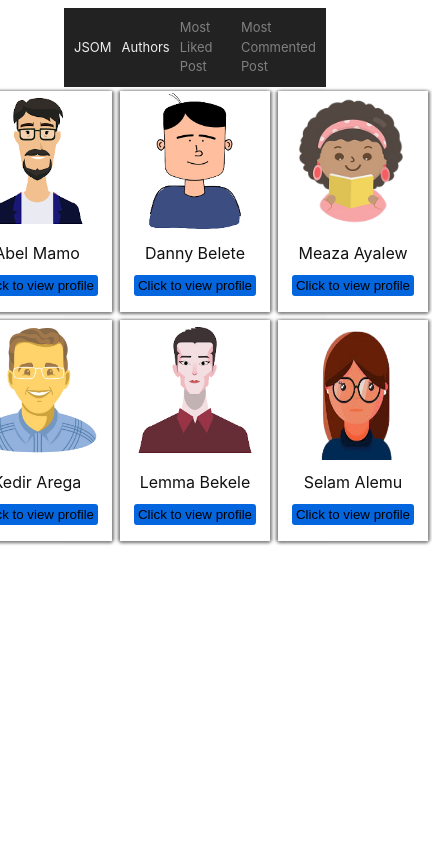
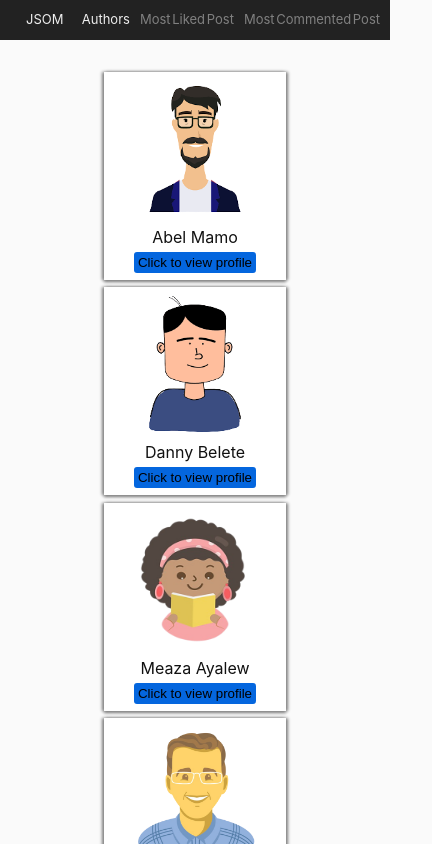
Before and after one commit to SolomonMuhyeY/ReactUserProfileNavigator1.0, a React (Vite) app: page / in a window 390 px wide. Shown: the top 844 px of the page, 432 px wide, since content can reach past the window. Built offline with nearby package versions, Linux system fonts and the light colour scheme.

Commit message:
responsiveness

```diff
--- a/src/App.css
+++ b/src/App.css
@@ -1,7 +1,6 @@
 .App {
-  width: 70%;
-  margin: 0 auto;
-  background-color: rgba(250, 250, 250, 0.589);
+  width: 100%;
+  margin: 0;
 }
 .client-list {
   display: flex;
--- a/src/App.jsx
+++ b/src/App.jsx
@@ -5,7 +5,7 @@ import { clinet } from "./components/UserInfo";
 const listOfClients = clinet.map((cl) => {
   // console.log(cl);
   return (
-    <div>
+    <div key={cl.index}>
       <User key={cl.index} client={cl} />
     </div>
   );
--- a/src/index.css
+++ b/src/index.css
@@ -4,15 +4,11 @@
   font-weight: 400;
 
   color-scheme: light dark;
-  background-color: rgba(255, 255, 255, 1);
+  background-color: rgba(250, 250, 250, 0.95);
   color: #111;
-
-  font-synthesis: none;
-  text-rendering: optimizeLegibility;
-  -webkit-font-smoothing: antialiased;
-  -moz-osx-font-smoothing: grayscale;
-  -webkit-text-size-adjust: 100%;
 }
 * {
   box-sizing: border-box;
+  margin: 0;
+  padding: 0;
 }
--- a/src/styles/styles.css
+++ b/src/styles/styles.css
@@ -8,11 +8,11 @@
   list-style: none;
   margin: 0;
   padding: 10px;
-  font-size: small;
 }
 
 ul li.left {
   margin-right: auto;
+  margin-left: 1rem;
 }
 
 .nav-bar ul li.gray {
@@ -26,12 +26,11 @@ ul li.left {
 /* users */
 .users {
   background-color: white;
-  line-height: 12px;
   box-sizing: border-box;
   margin: 0.25rem;
   width: fit-content;
   text-align: center;
-  padding-bottom: 1rem;
+  padding: 0.45rem 1rem;
   box-shadow: 2px 0 3px 0 #888, -2px 0 3px 0 #888, 0 2px 3px 0 #888;
 }
 img {
@@ -44,7 +43,7 @@ img {
   border-radius: 3px;
   border: none;
   cursor: pointer;
-  transition: all 1s ease;
+  transition: all 0.5s ease;
 }
 .btn:hover {
   background-color: #0f6bda;
@@ -53,9 +52,30 @@ img {
 .client-container {
   width: 70%;
   margin: 0 auto;
+  margin-top: 2rem;
   display: grid;
   grid-template-columns: repeat(3, 1fr);
   justify-content: center;
   align-items: center;
   flex-wrap: wrap;
+  margin-bottom: 4rem;
 }
+@media screen and (max-width: 680px) {
+  .client-container {
+    display: block;
+  }
+  .users {
+    margin: 0 auto;
+    margin-bottom: 0.45rem;
+  }
+  .nav-bar ul {
+    font-size: small;
+  }
+}
+@media only screen and (min-width: 681px) and (max-width: 900px) {
+  .client-container {
+    display: grid;
+    grid-template-columns: repeat(2, 1fr);
+    margin: 0 auto;
+  }
+}
```
